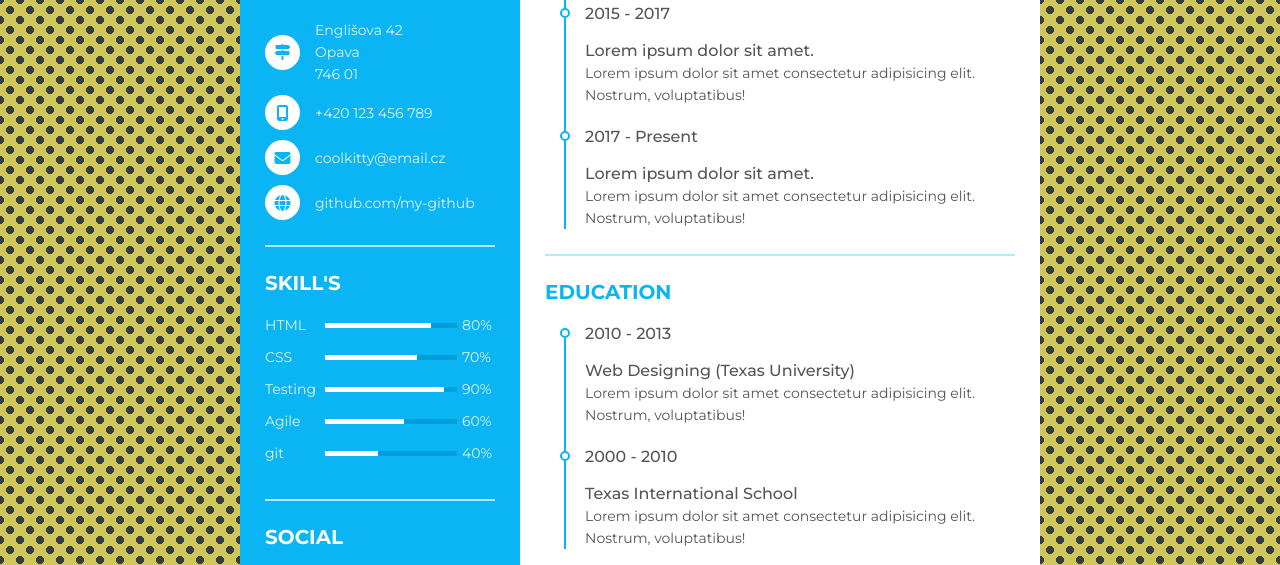
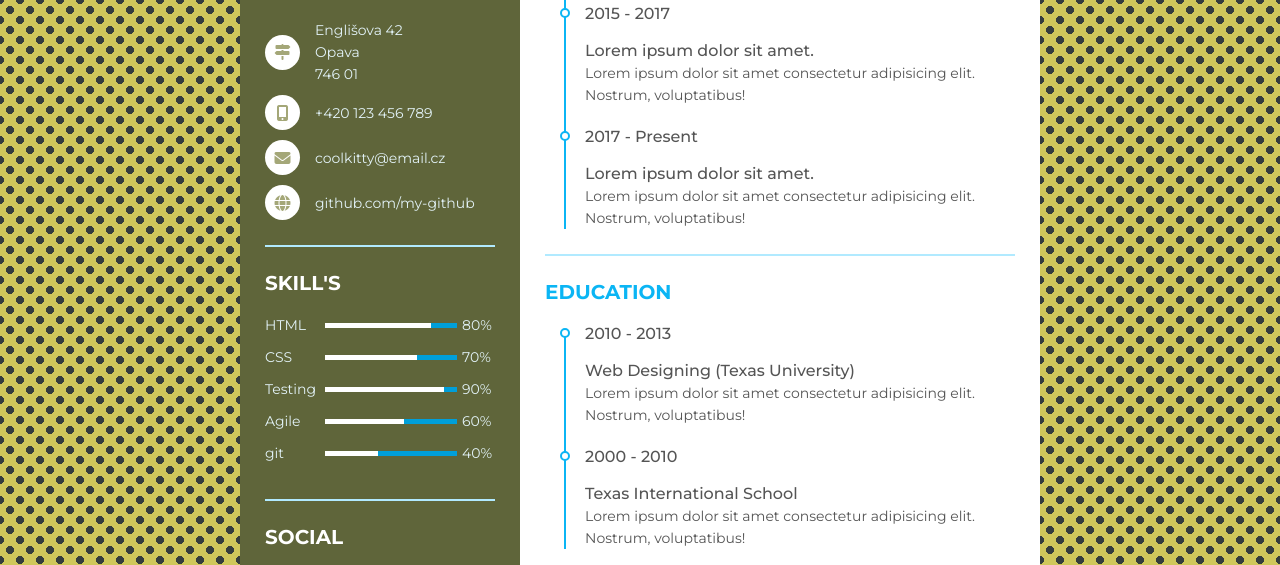
Before and after one commit to Black90Mamba/CV, a plain HTML site: page index.html in a window 1280 px wide. Shown: the part 400-965 px from the top of the page. Drawn offline with Linux system fonts and the light colour scheme.

Commit message:
color vol two

```diff
--- a/style.css
+++ b/style.css
@@ -51,7 +51,7 @@ body {
 
 .resume .resume_left {
   width: 280px;
-  background: #0bb5f4;
+  background: #5f653a;
 }
 
 .resume .resume_left .resume_profile {
@@ -104,7 +104,7 @@ body {
   width: 35px;
   height: 35px;
   background: #fff;
-  color: #0bb5f4;
+  color: #a4a778;
   border-radius: 50%;
   margin-right: 15px;
   font-size: 16px;
```
